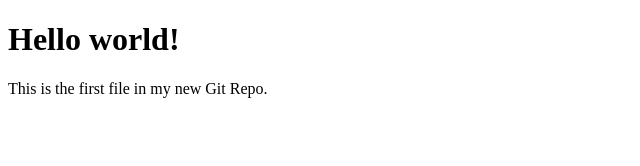
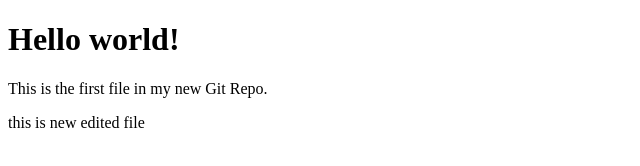
Before and after one commit to TajFatima/Traning, a plain HTML site: page index.html in a window 1280 px wide. Shown: the whole page, without its empty margins (0-640 px from the left). Drawn offline with Linux system fonts and the light colour scheme.

Commit message:
Update index.html

```diff
--- a/index.html
+++ b/index.html
@@ -10,3 +10,4 @@
 
 </body>
 </html>
+this is new edited file
```
